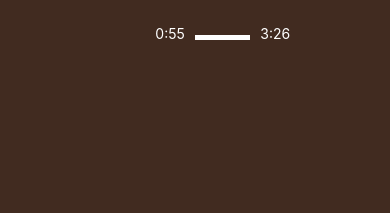
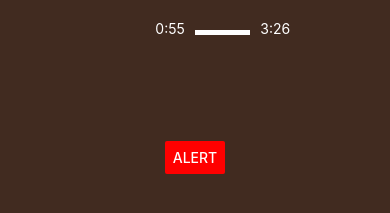
Before and after one commit to Camille-Tsui/MobileUI, a React Native app: screen / in a window 390 px wide. Shown: the part 595-808 px from the top of the page. Built offline with nearby package versions, Linux system fonts and the light colour scheme; some icons are missing.

Commit message:
Added Alert button

```diff
--- a/App.js
+++ b/App.js
@@ -1,5 +1,5 @@
 import { StatusBar } from 'expo-status-bar';
-import { StyleSheet, Text, View, Image } from 'react-native';
+import { StyleSheet, Text, View, Image, Button, Alert } from 'react-native';
 import React from 'react';
 import { Ionicons } from '@react-native-vector-icons/ionicons';
 // import { MaterialIcons } from '@react-native-vector-icons/material-icons';
@@ -43,7 +43,11 @@
         <Ionicons name="play-skip-forward" size={38} color={'white'}/>
         <Ionicons name="stats-chart" size={25} color={'white'}/>
       </View>
-      {/* <MaterialIcons name="setting" size={32} /> */}
+      <Button
+        title="Alert"
+        onPress={() => Alert.alert('Alert Button pressed')}
+        color='red'
+        />
       <StatusBar style="auto" />
     </View>
   );
@@ -96,7 +100,6 @@
     width: '100%',
     justifyContent: 'space-around',
     alignItems: 'center',
-    marginBottom: 50,
   },
   flexrow: {
     flexDirection: 'row',
```
